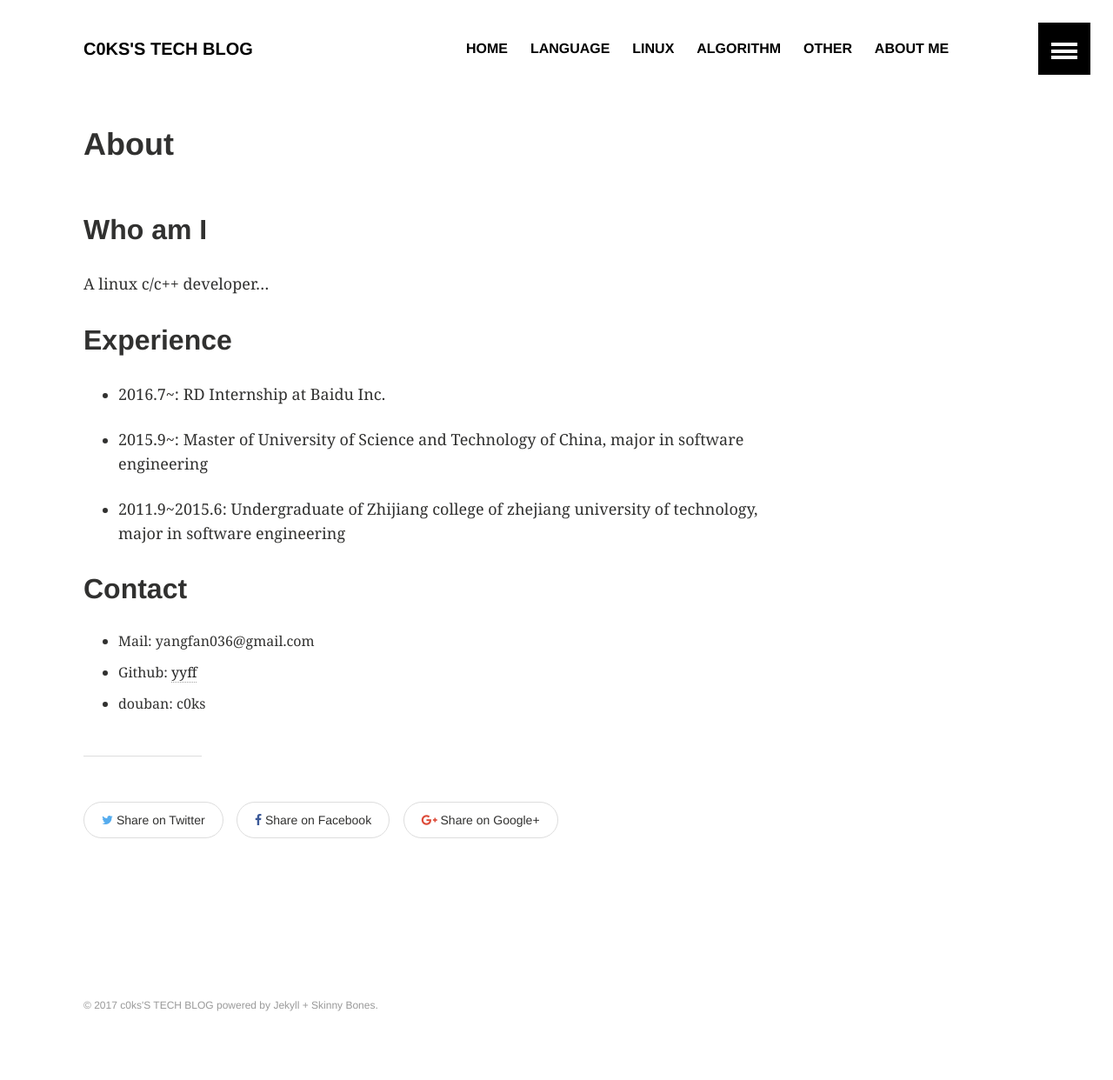
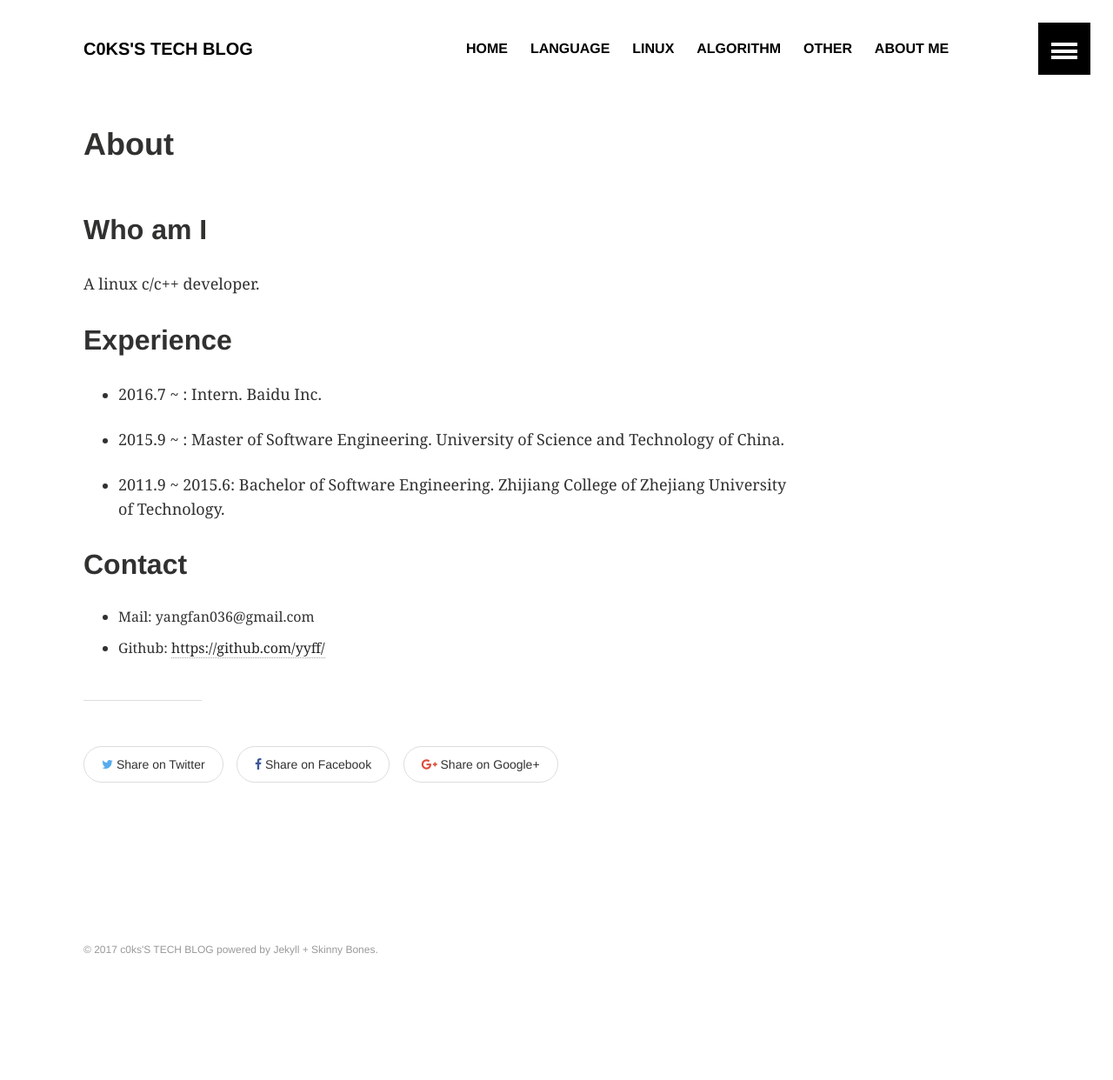
Before and after one commit to yyff/yyff.github.io, a Jekyll site: the page built from about.md, in a window 1280 px wide. Shown: the whole page at 87% size. Built offline with Jekyll 4.4.1, drawn with Linux system fonts in a browser that asks for light colours; after the commit the page ends 1178 px from its top, so only the background shows below that.

Commit message:
update page 'about me'

```diff
--- a/about.md
+++ b/about.md
@@ -5,18 +5,17 @@ permalink: /about/
 ---
 
 ## Who am I
-A linux c/c++ developer...
+A linux c/c++ developer.
 
 
 ## Experience
-* 2016.7~: RD Internship at Baidu Inc.
+* 2016.7 ~ : Intern. Baidu Inc.
 
-* 2015.9~: Master of University of Science and Technology of China, major in software engineering
+* 2015.9 ~ : Master of Software Engineering. University of Science and Technology of China.
 
-* 2011.9~2015.6: Undergraduate of Zhijiang college of zhejiang university of technology, major in software engineering
+* 2011.9 ~ 2015.6: Bachelor of Software Engineering. Zhijiang College of Zhejiang University of Technology.
 
 ## Contact
 
 * Mail: yangfan036@gmail.com
-* Github: [yyff](https://github.com/yyff/)
-* douban: c0ks
+* Github: [https://github.com/yyff/](https://github.com/yyff/)
```
